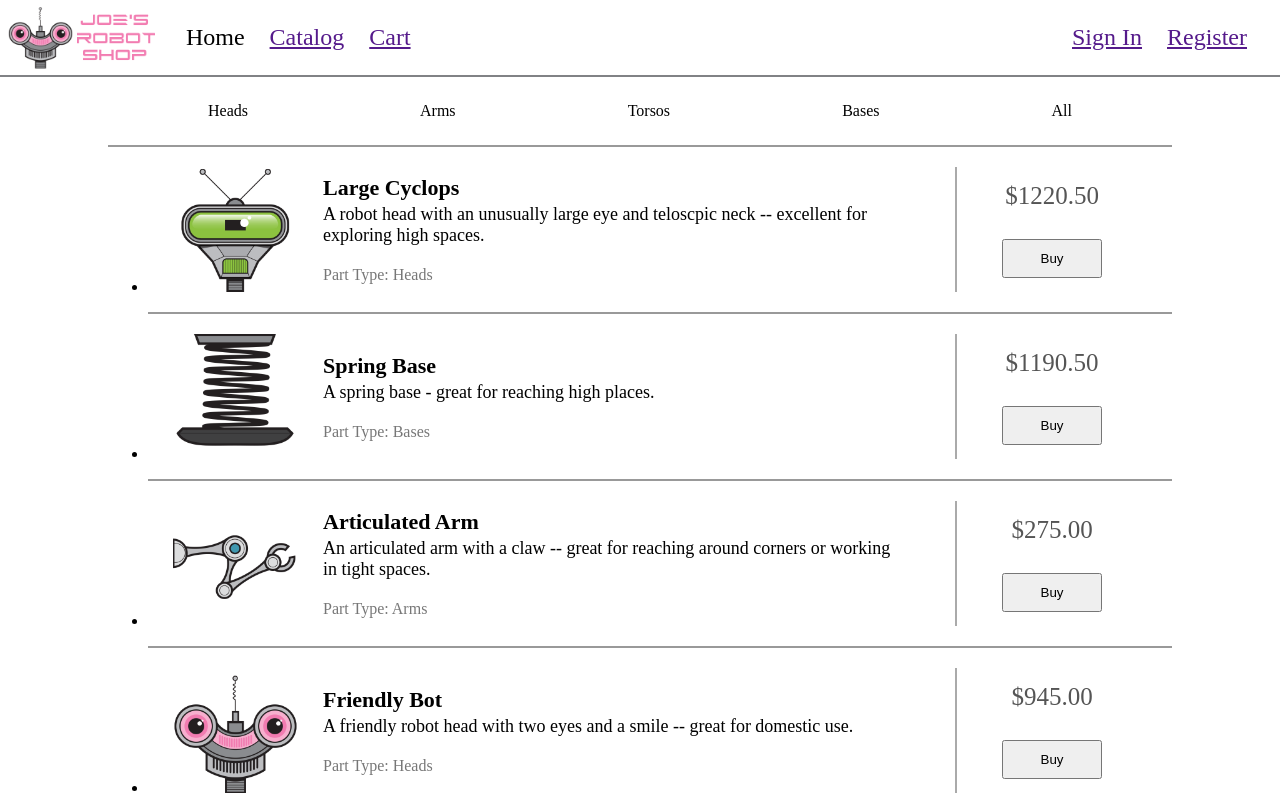
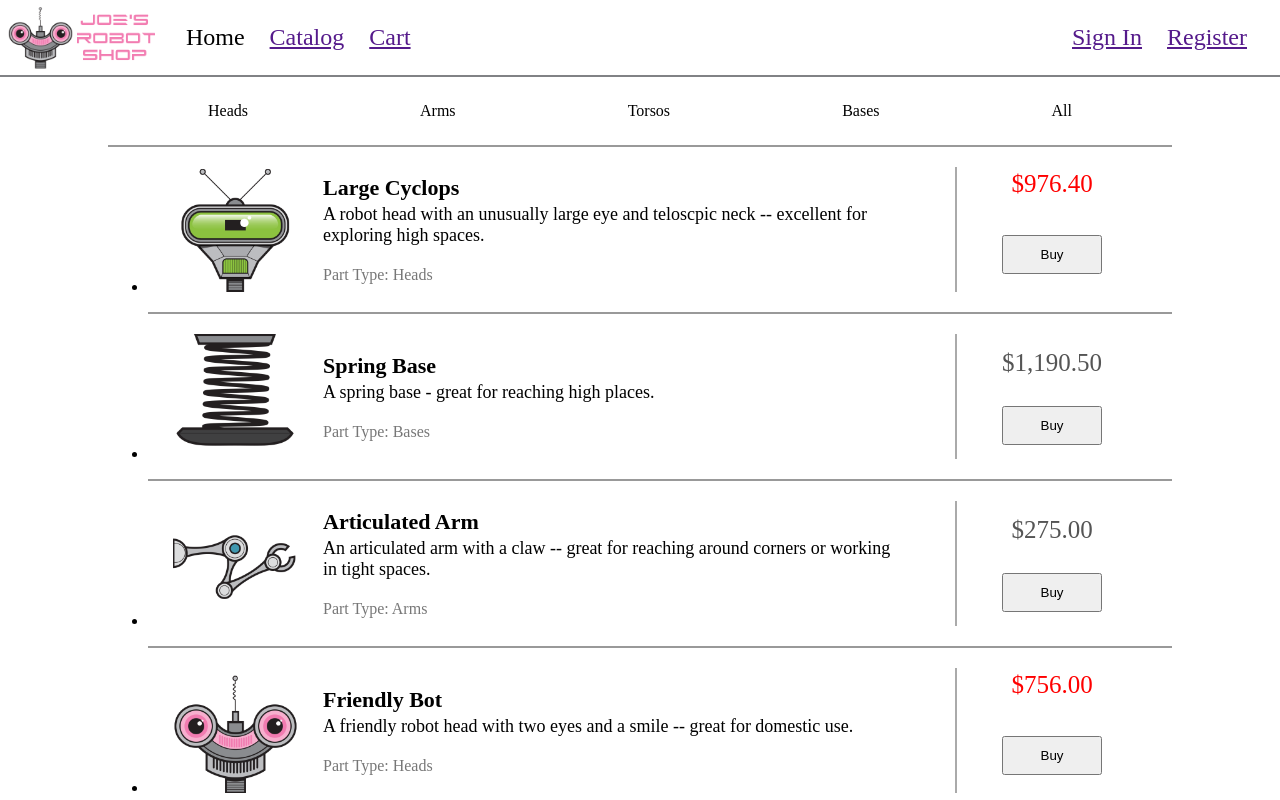
Before and after one commit to ajaybhalerao12/aj-robot-shop, an Angular app: page / in a window 1280 px wide. Shown: the top 800 px of the page. Built offline with nearby package versions, Linux system fonts and the light colour scheme.

Commit message:
feat: Format data in Angular components for currency
- Ensure consistent display of information across the

```diff
--- a/src/app/catalog/catalog.component.css
+++ b/src/app/catalog/catalog.component.css
@@ -73,3 +73,7 @@
   padding: 10px;
   width: 100px;
 }
+.discount{
+  margin-top: -15px;
+  color: red;
+}
--- a/src/app/catalog/catalog.component.html
+++ b/src/app/catalog/catalog.component.html
@@ -11,16 +11,20 @@
     <li class="product-item" *ngFor="let product of getFilteredProducts()">
       <div class="product">
         <div class="product-details" >
-          <img [src]="getImageUrl(product)" [alt]="product.imageName" />
+          <img [src]="getImageUrl(product)" [alt]="product?.imageName" />
           <!-- <input type="text" [value]="product.name" /> -->
           <div class="product-info">
-            <div class="name">{{ product.name }}</div>
-            <div class="description">{{ product.description }}</div>
-            <div class="category">Part Type: {{ product.category }}</div>
+            <div class="name">{{ product?.name }}</div>
+            <div class="description">{{ product?.description }}</div>
+            <div class="category">Part Type: {{ product?.category }}</div>
           </div>
         </div>
         <div class="price">
-          <div> ${{ product.price.toFixed(2) }}</div>
+          <div *ngIf="product.discount === 0"> {{ product?.price | currency:"USD" }}</div>
+          <!-- <div [hidden]="product.discount>0"> ${{ product?.price?.toFixed(2) }}</div> -->
+          <div *ngIf="product.discount > 0" class = "discount">
+            {{(product.price * (1 - product.discount)) | currency:"USD"}}
+          </div>
           <button class="cta">Buy</button>
         </div>
       </div>
--- a/src/app/catalog/catalog.component.ts
+++ b/src/app/catalog/catalog.component.ts
@@ -10,7 +10,7 @@ import { IProduct } from './product.model';
   styleUrl: './catalog.component.css'
 })
 export class CatalogComponent {
-  products: IProduct[] ;
+  products: any ;
   filter:string = '';
 
   constructor() {
@@ -192,10 +192,17 @@ export class CatalogComponent {
   }
 
   getImageUrl(product: IProduct):string{
+    if(!product){
+      return '';
+    }
+
     return `/images/robot-parts/${product.imageName}`;
   }
 
   getFilteredProducts():IProduct[]{
-    return this.products.filter((product) => product.category.toLowerCase().includes(this.filter.toLowerCase()));
+    if(this.filter === ''){
+      return this.products;
+    }
+    return this.products.filter((product:any) => product.category.toLowerCase().includes(this.filter.toLowerCase()));
   }
 }
```
